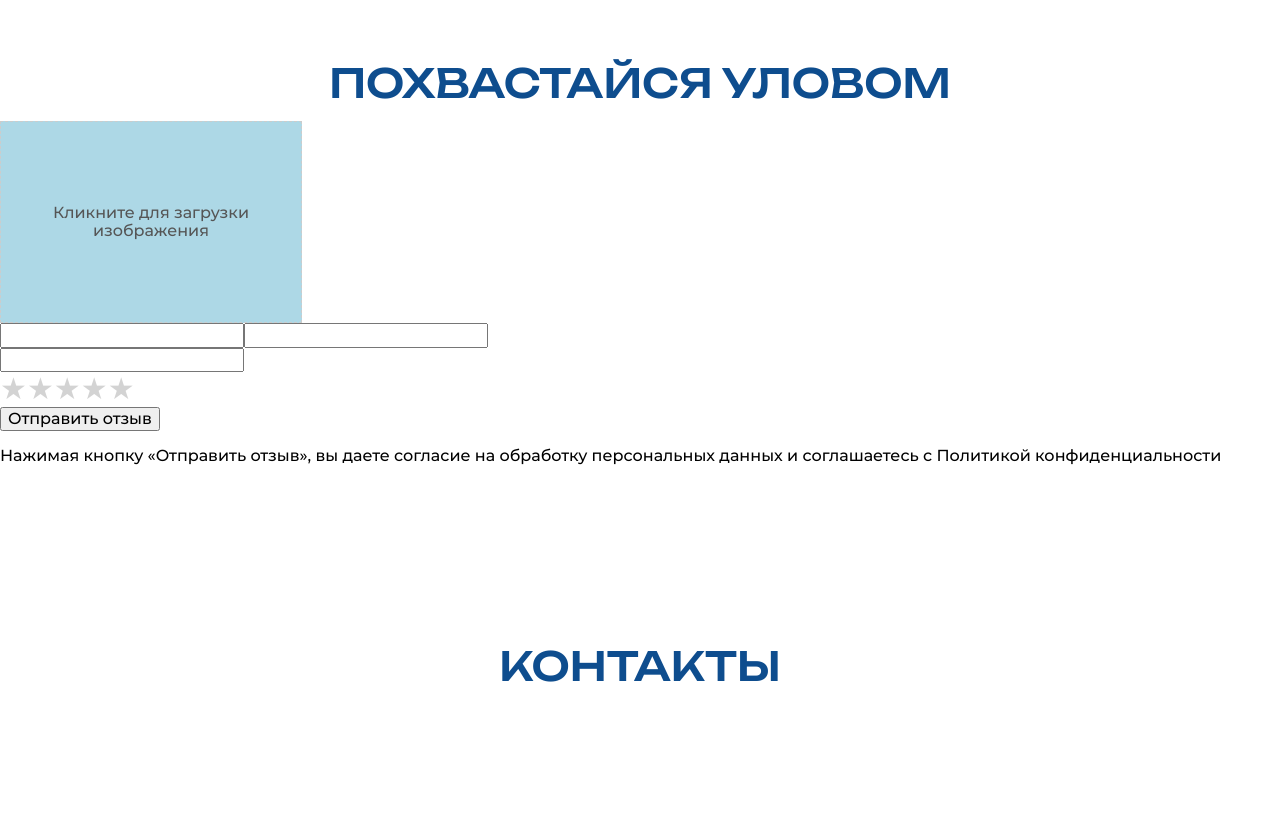
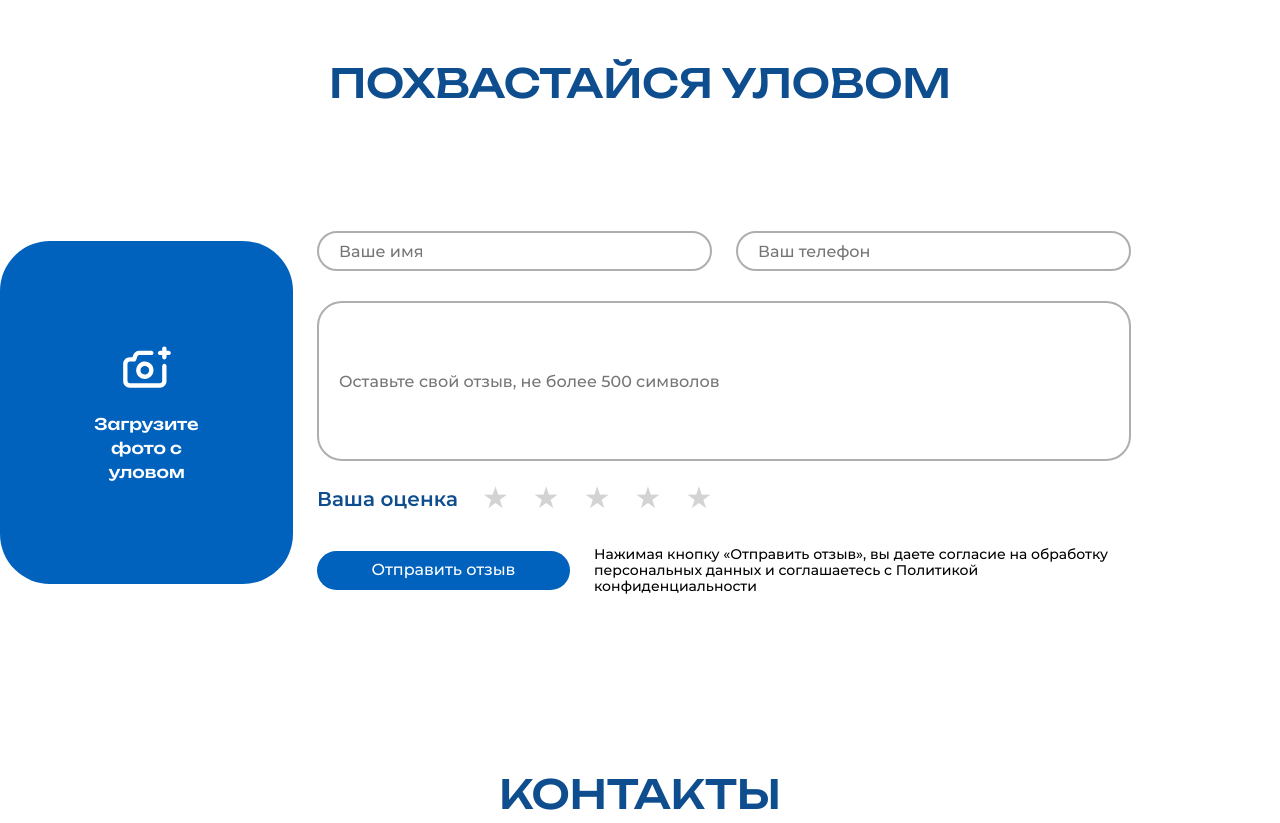
Before and after one commit to KrisGurach/fishing, a React (Create React App) app: page / in a window 1280 px wide. Shown: the part 7800-8623 px from the top of the page. Before the commit the page ends 8494 px from the top, so only its background shows below. Built offline with nearby package versions, Linux system fonts and the light colour scheme.

Commit message:
style css form

```diff
--- a/src/components/FormReview/FormReview.css
+++ b/src/components/FormReview/FormReview.css
@@ -1,36 +1,116 @@
+.form {
+  margin-top: 120px;
+}
+
+.form__flex-container {
+  display: flex;
+  align-items: center;
+  gap: 24px;
+}
+
 .image-container {
-  width: 300px;
-  height: 200px;
-  background-color: lightblue; /* Синий фон */
+  width: 293px;
+  height: 343px;
+  position: relative;
   display: flex;
   align-items: center;
   justify-content: center;
-  border: 1px dashed #ccc; /* Пример стиля обрамления */
-  margin-top: 10px;
+  background: linear-gradient(90deg, #0062BD 100%, #0066FF 100%);
+  border-radius: 50px;
+  cursor: pointer;
+}
+
+.form__preview {
+  width: 293px;
+  height: auto;
+  border-radius: 25px;
+}
+
+.form__photo-placeholder {
+  width: 52px;
+  height: 52px;
+  margin-bottom: 20px;
 }
 
 .placeholder {
-  color: #555; /* Цвет текста для плейсхолдера */
+  color: var(--white-color);
+  max-width: 109px;
+  display: flex;
+  flex-direction: column;
+  align-items: center;
   text-align: center;
+  font-family: "Unbounded";
+  font-size: 16px;
+  font-family: 500;
+  line-height: 1.5;
+}
+
+.form__contacts {
+  margin-bottom: 30px;
+}
+
+.form__input {
+  width: 395px;
+  height: 40px;
+  padding: 0 0 0 20px;
+  border: 2px solid var(--light-grey-color);
+  border-radius: 25px;
+  box-sizing: border-box;
+}
+
+.form__input_review {
+  margin-bottom: 20px;
+  width: 814px;
+  height: 160px;
+}
+
+.form__star-text {
+  color: var(--blue-color);
+  font-size: 20px;
+  font-weight: 600;
+  line-height: 1.22;
 }
 
 .star-rating {
+  margin-bottom: 30px;
   display: flex;
-  align-items: center; /* Выравнивание по центру */
-  cursor: pointer; /* Указатель при наведении на звезды */
+  align-items: center;
+  cursor: pointer;
 }
 
 .star {
-  font-size: 30px; /* Размер звезд */
-  color: lightgray; /* Цвет пустой звезды */
-  transition: color 0.2s; /* Плавный переход цвета */
+  font-size: 30px;
+  color: lightgray;
+  transition: color 0.2s;
 }
 
 .star.filled {
-  color: gold; /* Цвет заполненной звезды */
+  color: var(--orange-color);
 }
 
 .rating-value {
   margin-left: 10px; /* Отступ между звездами и количеством */
   font-size: 20px; /* Размер шрифта для отображения оценки */
 }
+
+.form__star-text {
+  margin: 0;
+  padding: 0;
+}
+
+.form__button {
+  width: 253px;
+  height: 39px;
+  background-color: var(--blue-element-color);
+  color: var(--white-color);
+  border: none;
+  border-radius: 25px;
+}
+
+.form__notice {
+  margin: 0;
+  padding: 0;
+  max-width: 544px;
+  font-size: 14px;
+  font-weight: 400;
+}
--- a/src/components/FormReview/FormReview.jsx
+++ b/src/components/FormReview/FormReview.jsx
@@ -1,4 +1,5 @@
 import { useRef, useState } from "react";
+import photo from "../../images/form-review.svg";
 
 export default function FormReview() {
   const [image, setImage] = useState(null);
@@ -16,48 +17,79 @@ export default function FormReview() {
   };
 
   const handleContainerClick = () => {
-      fileInputRef.current.click(); // Имитация клика по инпуту
+    fileInputRef.current.click();
   };
 
   const [rating, setRating] = useState(0);
 
   const handleClick = (index) => {
-    setRating(index + 1); // Устанавливаем рейтинг, основываясь на индексе звезды
+    setRating(index + 1);
   };
+
   return (
     <div>
-      <form>
+      <form className="form">
+        <div className="form__flex-container">
+          <div>
             <div>
               <div
                 className="image-container"
                 onClick={handleContainerClick}
-                style={{ cursor: 'pointer' }} // Указатель на курсор
+                style={{
+                  background: image
+                    ? "none"
+                    : "linear-gradient(90deg, #0062BD 100%, #0066FF 100%)",
+                }}
               >
                 {image ? (
+                  <img className="form__preview" src={image} alt="Preview" />
+                ) : (
+                  <div className="placeholder">
                     <img
-                        src={image}
-                        alt="Preview"
-                        style={{ width: '300px', height: 'auto' }}
+                      className="form__photo-placeholder"
+                      src={photo}
+                      alt="Placeholder"
                     />
-                ) : (
-                    <div className="placeholder">Кликните для загрузки изображения</div>
+                    <div>Загрузите фото с уловом</div>
+                  </div>
                 )}
               </div>
+
               <input
                 type="file"
                 accept="image/*"
                 onChange={handleImageChange}
-                ref={fileInputRef} // Привязка рефа к инпуту
-                style={{ display: 'none' }} // Скрываем инпут
+                ref={fileInputRef}
+                style={{ display: "none" }}
+              />
+            </div>
+          </div>
+
+          <div>
+            <div className="form__flex-container form__contacts">
+              <input
+                type="text"
+                placeholder="Ваше имя"
+                required
+                className="form__input form__input_name"
+              />
+              <input
+                type="tel"
+                placeholder="Ваш телефон"
+                required
+                className="form__input form__input_phone"
               />
             </div>
 
-        <div className="form__contacts">
-          <input></input>
-          <input></input>
-        </div>
-        <input></input>
-        <div className="star-rating">
+            <input
+              type="text"
+              placeholder="Оставьте свой отзыв, не более 500 символов"
+              required
+              className="form__input form__input_review"
+            />
+
+            <div className="form__flex-container star-rating">
+              <p className="form__star-text">Ваша оценка</p>
               {[...Array(5)].map((_, index) => (
                 <Star
                   key={index}
@@ -66,12 +98,15 @@ export default function FormReview() {
                 />
               ))}
             </div>
-        <div>
-          <button>Отправить отзыв</button>
-          <p>
+            <div className="form__flex-container">
+              <button className="form__button">Отправить отзыв</button>
+              <p className="form__notice">
                 Нажимая кнопку «Отправить отзыв», вы даете согласие на обработку
-            персональных данных и соглашаетесь с Политикой конфиденциальности
+                персональных данных и соглашаетесь с Политикой
+                конфиденциальности
               </p>
+            </div>
+          </div>
         </div>
       </form>
     </div>
--- a/src/variables/variables.css
+++ b/src/variables/variables.css
@@ -1,6 +1,8 @@
 :root {
   --white-color: #FFFFFF;
   --blue-color: #0E4D8E;
+  --blue-element-color: #0062BD;
   --grey-color: #5f6362bd;
+  --light-grey-color: #AEAEAE;
   --orange-color: #F15A29;
 }
```
Also changed, not shown: src/images/form-review.svg (added). Lines whose indentation alone changed are shown as unchanged.
